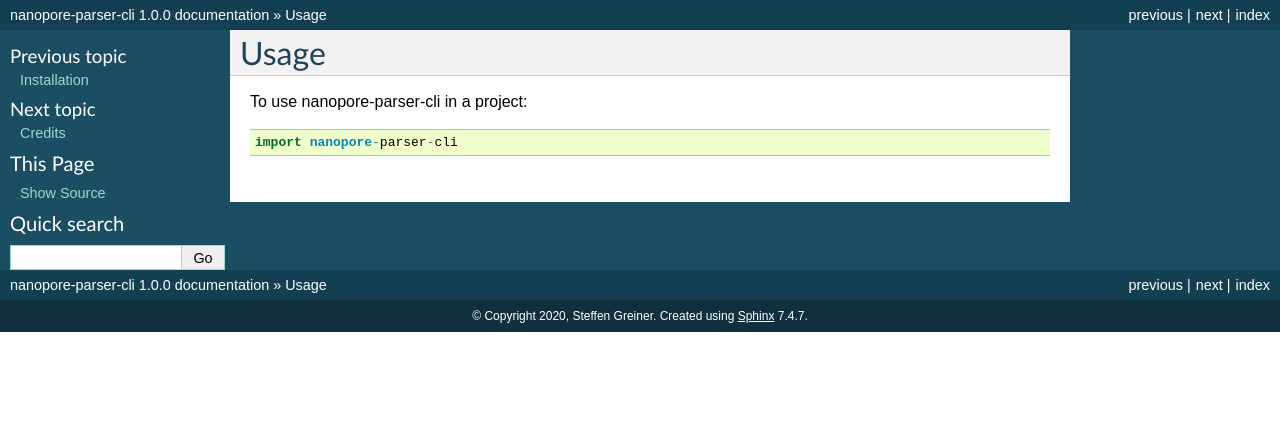
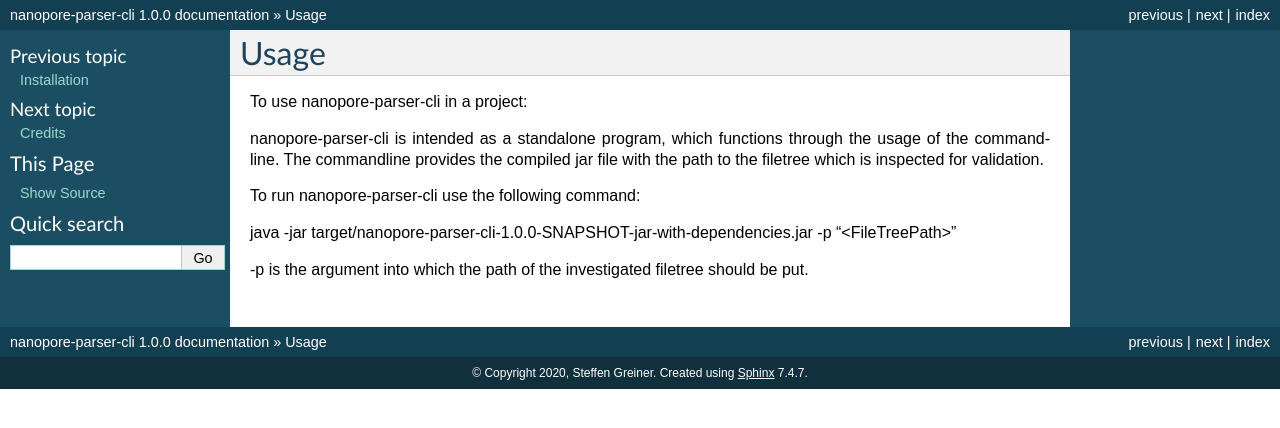
Before and after one commit to qbicsoftware/nanopore-parser-cli, a Sphinx documentation site: the page built from docs/usage.rst, in a window 1280 px wide. Shown: the top 428 px of the page. Built offline with Sphinx 7.4.7, drawn with Linux system fonts in a browser that asks for light colours.

Commit message:
Add detailed description to readme and usage

```diff
--- a/README.rst
+++ b/README.rst
@@ -19,7 +19,9 @@ A Client for running nanopore-parser. nanopore-parser-cli is designed to interop
 Features
 --------
 
-* TODO
+This tool is responsible for validating a given filetree against the Nanopore filestructure at QBiC.
+Nanopore-parser-cli runs NanoporeParser from core-utils-lib(https://github.com/qbicsoftware/core-utils-lib),
+which converts the given filetree into Json Format and compares it with an established internal Json Schema.
 
 Credits
 -------
--- a/docs/usage.rst
+++ b/docs/usage.rst
@@ -4,4 +4,11 @@ Usage
 
 To use nanopore-parser-cli in a project::
 
-    import nanopore-parser-cli
+nanopore-parser-cli is intended as a standalone program, which functions through the usage of the commandline.
+The commandline provides the compiled jar file with the path to the filetree which is inspected for validation.
+
+To run nanopore-parser-cli use the following command:
+
+java -jar target/nanopore-parser-cli-1.0.0-SNAPSHOT-jar-with-dependencies.jar -p "<FileTreePath>"
+
+-p is the argument into which the path of the investigated filetree should be put.
```
